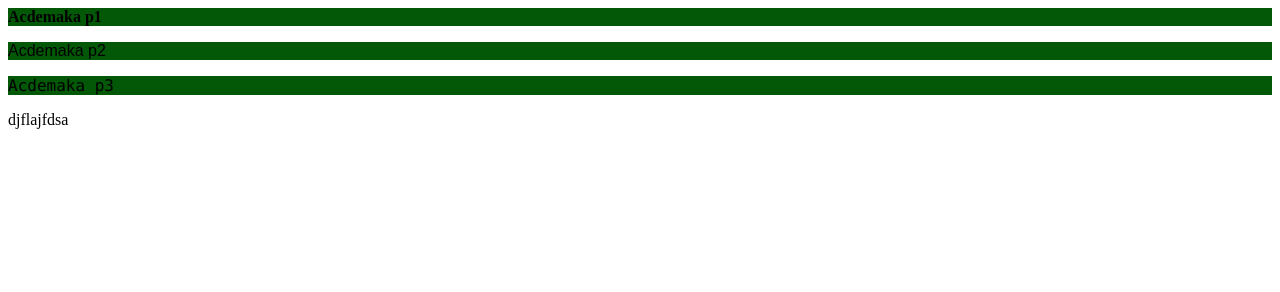
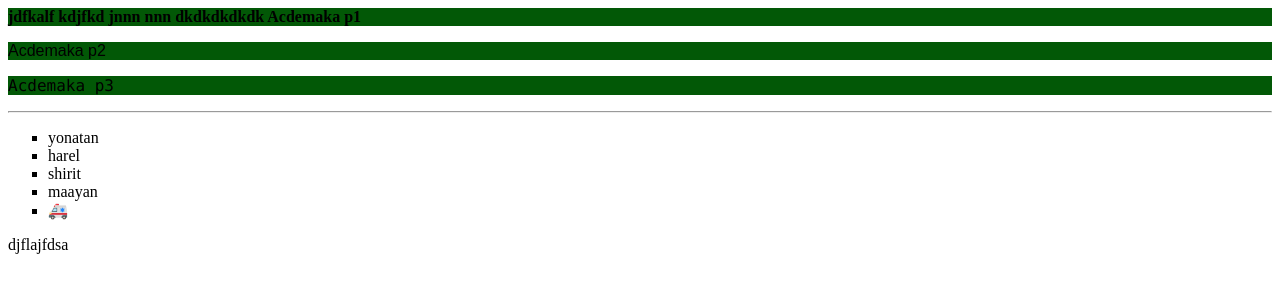
Before and after one commit to YonatanAltman/epr-academaka-html-js, a plain HTML site: page index.html in a window 1280 px wide. Drawn offline with Linux system fonts and the light colour scheme.

Commit message:
document.getElementById("p1");

```diff
--- a/index.html
+++ b/index.html
@@ -17,18 +17,55 @@
         .pclass {
             font-family: consolas
         }
+
+        ul {
+            list-style-type: square;
+        }
     </style>
 </head>
 
 <body>
-    <p id="p1">Acdemaka p1</p>
+
+    <script>
+        console.group('SCRIPT 1');
+        var p1 = document.getElementById("p1");
+        console.log('hello works');
+        console.log('academka');
+        console.log(p1);
+        console.groupEnd();
+
+    </script>
+    <p id="p1">
+
+        jdfkalf kdjfkd jnnn nnn dkdkdkdkdk
+
+        Acdemaka p1
+
+
+    </p>
     <p id="p2" class="pclass">Acdemaka p2</p>
 
     <p id="p3" class="pclass font aaa">Acdemaka p3</p>
-<div>
-    djflajfdsa
-</div>
+    <hr>
+    <ul>
+        <li>yonatan </li>
+        <li>harel </li>
+        <li>shirit </li>
+        <li>maayan </li>
+        <li>🚑 </li>
+    </ul>
+    <div>
+        djflajfdsa
+    </div>
 
+    <script>
+        console.group('SCRIPT 2');
+        var p1 = document.getElementById("p1");
+        console.log('hello works');
+        console.log('academka');
+        console.log(p1);
+        console.groupEnd();
+    </script>
 </body>
 
 </html>
```
